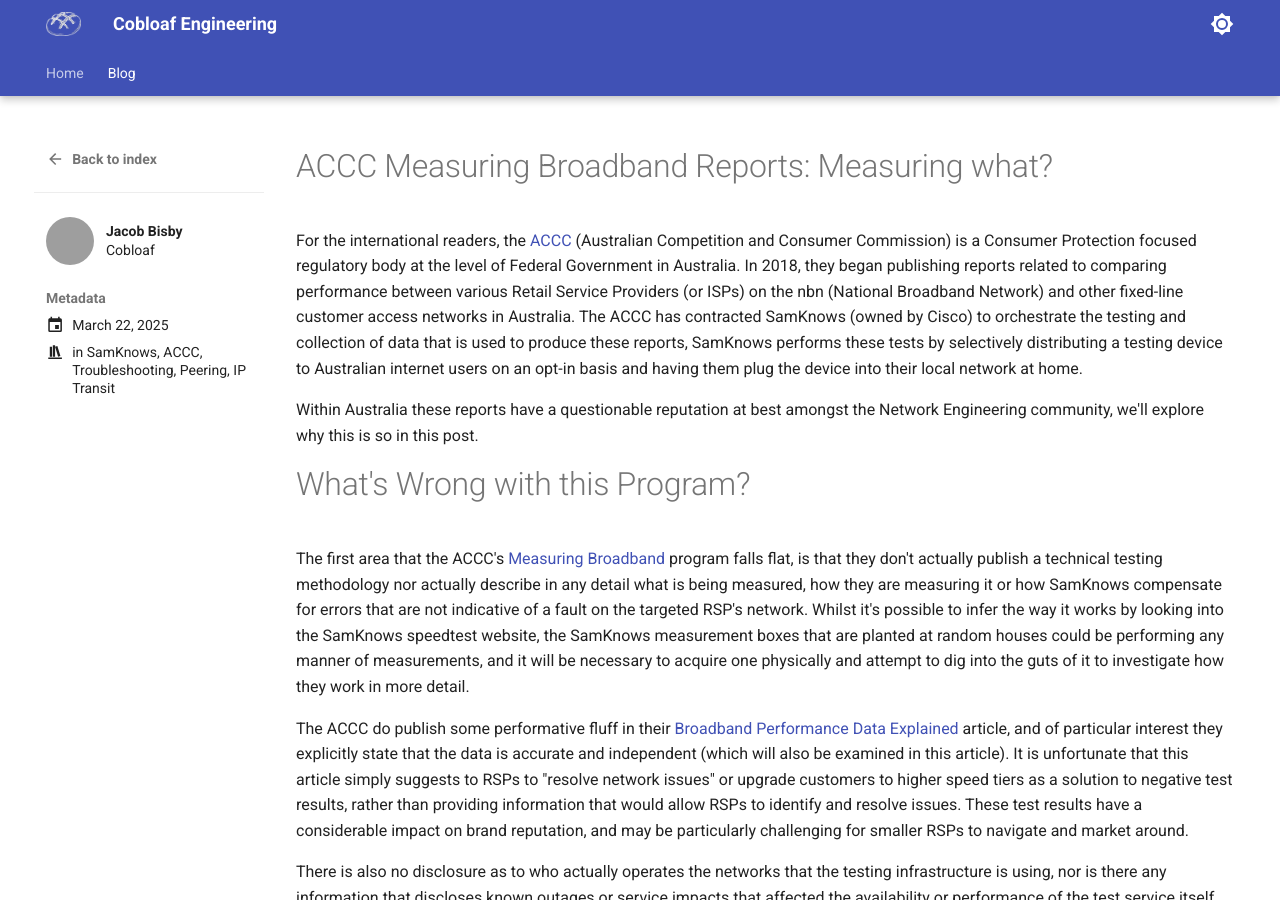
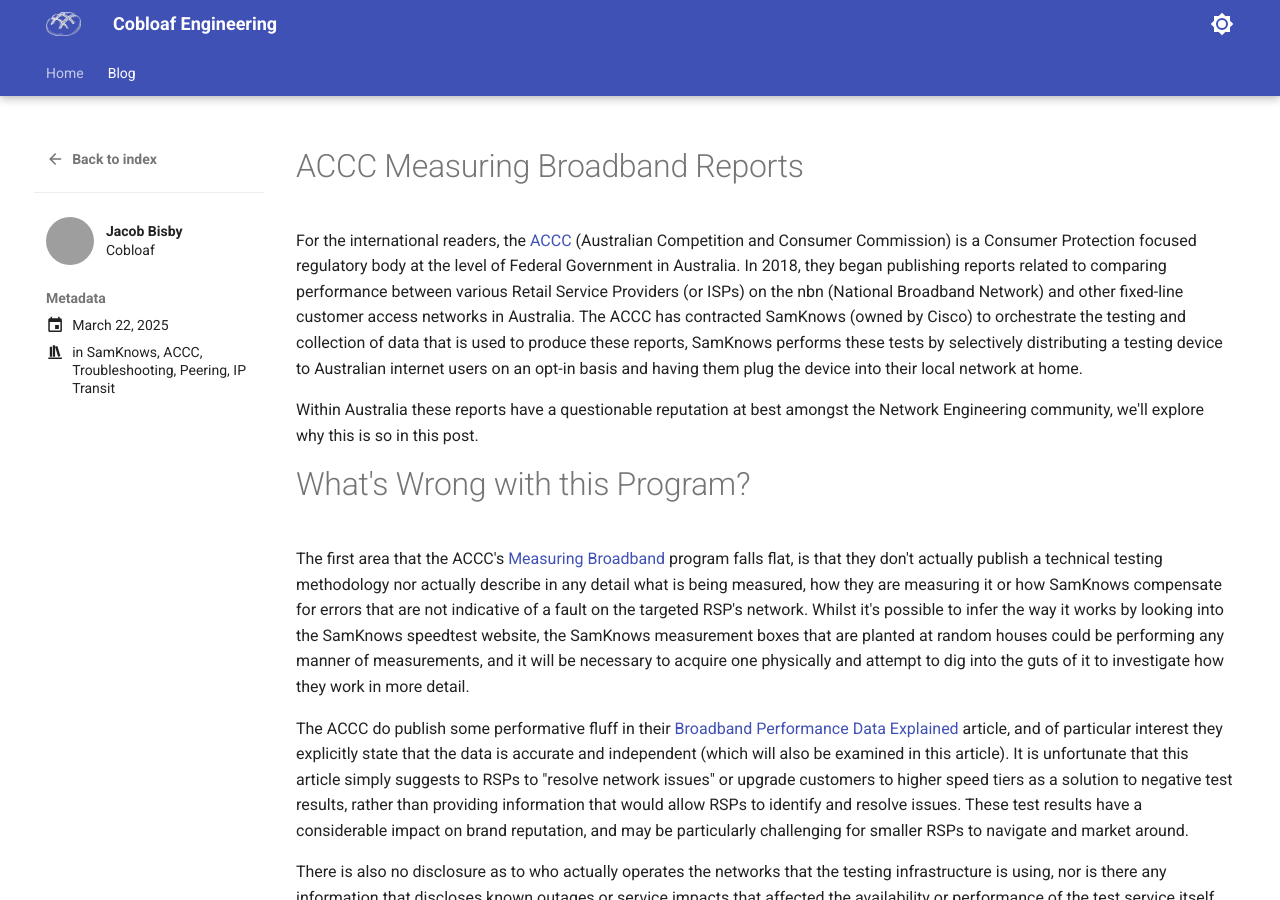
Before and after one commit to jakeb91/cobloaf-engineering, an MkDocs documentation site: the page built from docs/blog/posts/20250321-debunking-samknows.md, in a window 1280 px wide and 900 px high. Built offline with MkDocs 1.6.1 and Material for MkDocs 9.7.7, drawn with Linux system fonts in a browser that asks for light colours; emoji names are drawn with the system emoji font; comment, search, counter and statistics services are not loaded; grey boxes are pictures that could not be loaded.

Commit message:
ACCC Measuring Broadband Reports article
Fixed title

```diff
--- a/docs/blog/posts/20250321-debunking-samknows.md
+++ b/docs/blog/posts/20250321-debunking-samknows.md
@@ -11,7 +11,7 @@ categories:
   - IP Transit
 ---
 
-# ACCC Measuring Broadband Reports: Measuring what?
+# ACCC Measuring Broadband Reports
 
 For the international readers, the [ACCC](https://accc.gov.au) (Australian Competition and Consumer Commission) is a Consumer Protection focused regulatory body at the level of Federal Government in Australia. In 2018, they began publishing reports related to comparing performance between various Retail Service Providers (or ISPs) on the nbn (National Broadband Network) and other fixed-line customer access networks in Australia. The ACCC has contracted SamKnows (owned by Cisco) to orchestrate the testing and collection of data that is used to produce these reports, SamKnows performs these tests by selectively distributing a testing device to Australian internet users on an opt-in basis and having them plug the device into their local network at home.
 
```
